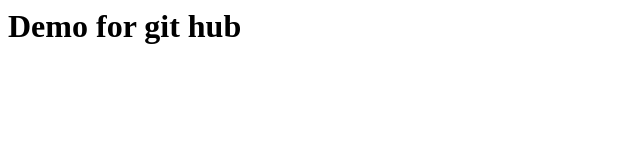
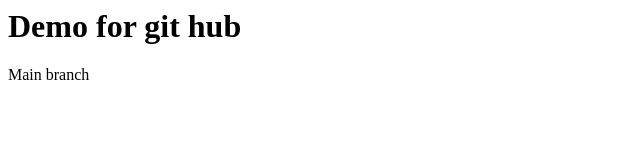
Before and after one commit to AnkitaDabasiya/DEMO-REPO2, a plain HTML site: page Index.html in a window 1280 px wide. Shown: the full height of the page, 0-640 px from the left. Drawn offline with Linux system fonts and the light colour scheme.

Commit message:
add main branch

```diff
--- a/Index.html
+++ b/Index.html
@@ -1 +1,2 @@
 <h1>Demo for git hub</h1>
+<p>Main branch</p>
```
